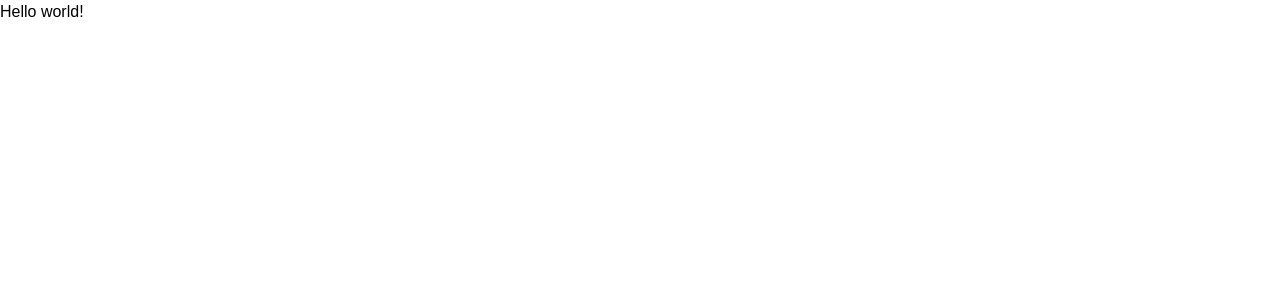
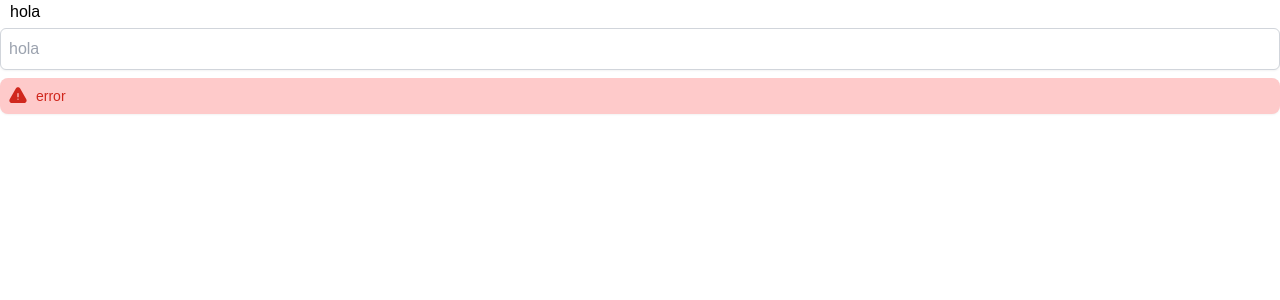
Before and after one commit to avuzikov/capstone_frontend, a React (Create React App) app: page /login in a window 1280 px wide. Shown: the top 300 px of the page. Built offline with nearby package versions, Linux system fonts and the light colour scheme.

Commit message:
login form v1

```diff
--- a/package.json
+++ b/package.json
@@ -10,6 +10,7 @@
     "@types/react-dom": "^18.3.0",
     "react": "^18.3.1",
     "react-dom": "^18.3.1",
+    "react-router-dom": "^6.27.0",
     "react-scripts": "5.0.1",
     "web-vitals": "^2.1.4"
   },
--- a/src/App.js
+++ b/src/App.js
@@ -1,8 +1,13 @@
+import { BrowserRouter as Router, Route, Routes } from 'react-router-dom';
+import LoginForm from './components/applicant/LoginForm.tsx';
+
 function App() {
   return (
-    <div className="App">
-      Hello world!
-    </div>
+   <Router>
+      <Routes>
+        <Route path="/login" element={<LoginForm />}/>
+      </Routes>
+   </Router>
   );
 }
 
--- a/src/components/applicant/LoginForm.tsx
+++ b/src/components/applicant/LoginForm.tsx
@@ -0,0 +1,13 @@
+import React, { useState } from 'react';
+import Input from '../shared/Input';
+
+const LoginForm: React.FC = () => {
+
+    return (
+        <div>
+            <Input title={"hola"} isTextArea={false} placeholder={"hola"} type={"password"} error={"error"}></Input>
+        </div>
+    );
+}
+
+export default LoginForm;
```
Also changed, not shown: 1 other file (tests, documents, lock files or other folders).
